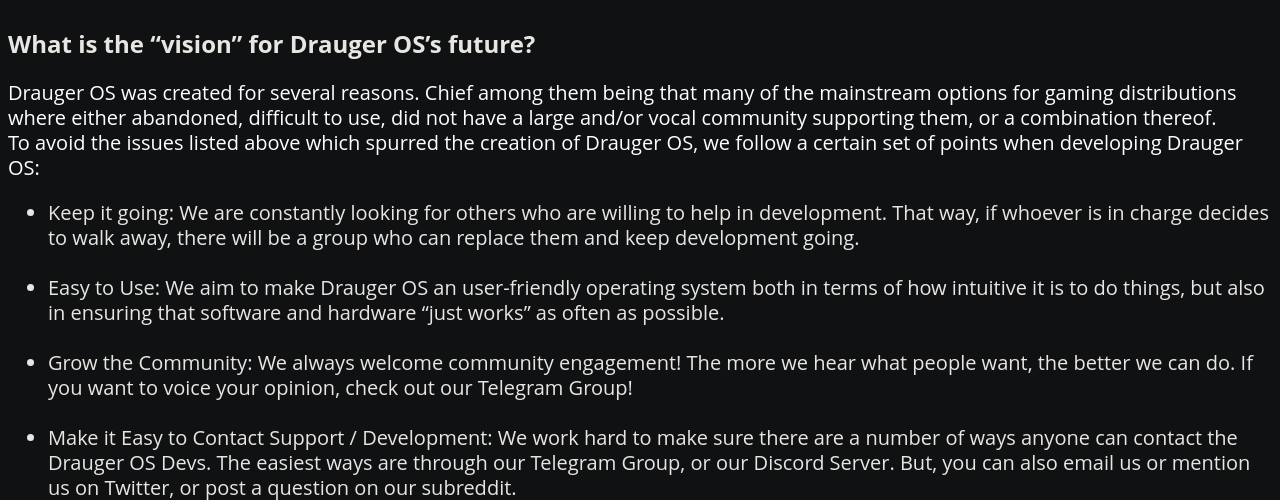
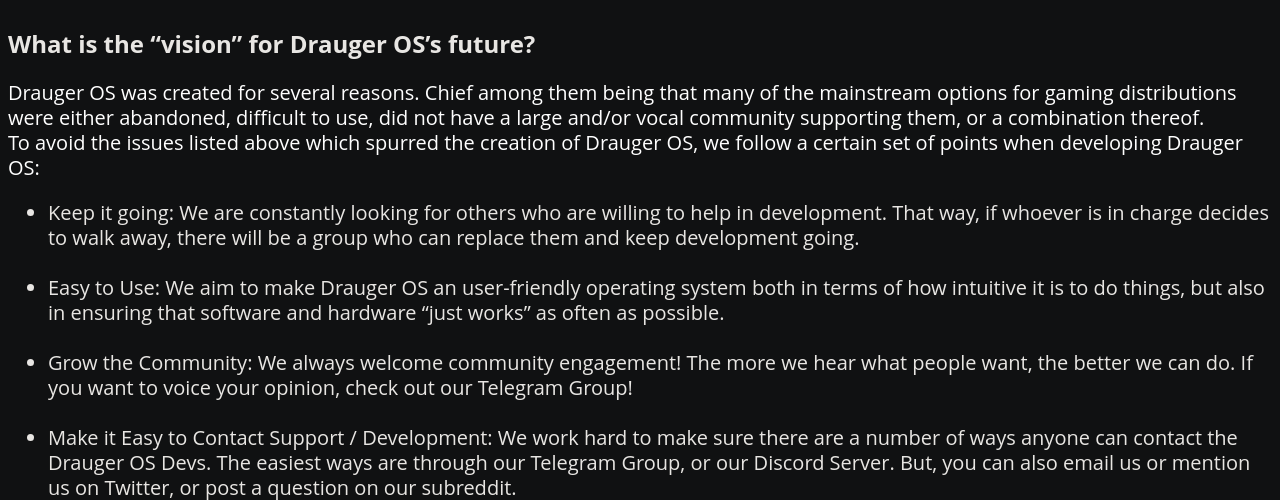
Before and after one commit to drauger-os-development/website, a Flask app: page /about in a window 1280 px wide. Shown: the part 1019-1519 px from the top of the page. Run offline with Flask 2, Linux system fonts and the light colour scheme.

Commit message:
Fix typo

```diff
--- a/templates/about.html
+++ b/templates/about.html
@@ -41,7 +41,7 @@ Furthermore, Drauger OS is NOT based on <a href="https://www.archlinux.org/" tar
       What is the “vision” for Drauger OS’s future?
   </h2>
   <h2 class="subtitle">
-      Drauger OS was created for several reasons. Chief among them being that many of the mainstream options for gaming distributions where either abandoned, difficult to use, did not have a large and/or vocal community supporting them, or a combination thereof.
+      Drauger OS was created for several reasons. Chief among them being that many of the mainstream options for gaming distributions were either abandoned, difficult to use, did not have a large and/or vocal community supporting them, or a combination thereof.
       </br>
 To avoid the issues listed above which spurred the creation of Drauger OS, we follow a certain set of points when developing Drauger OS:
 
```
